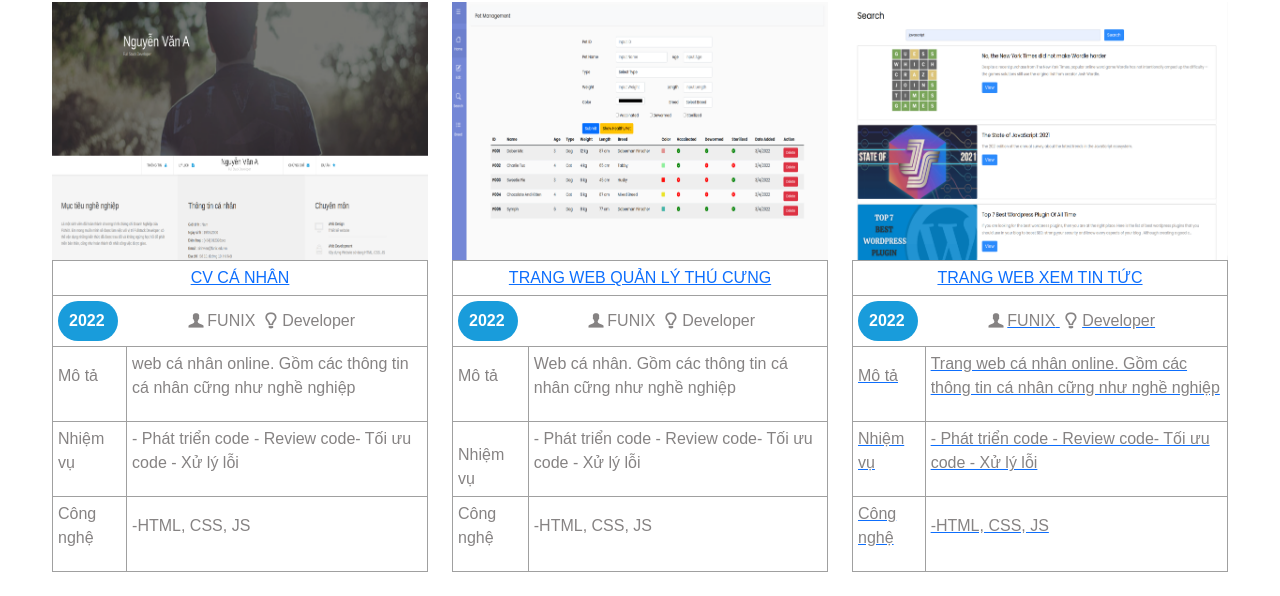
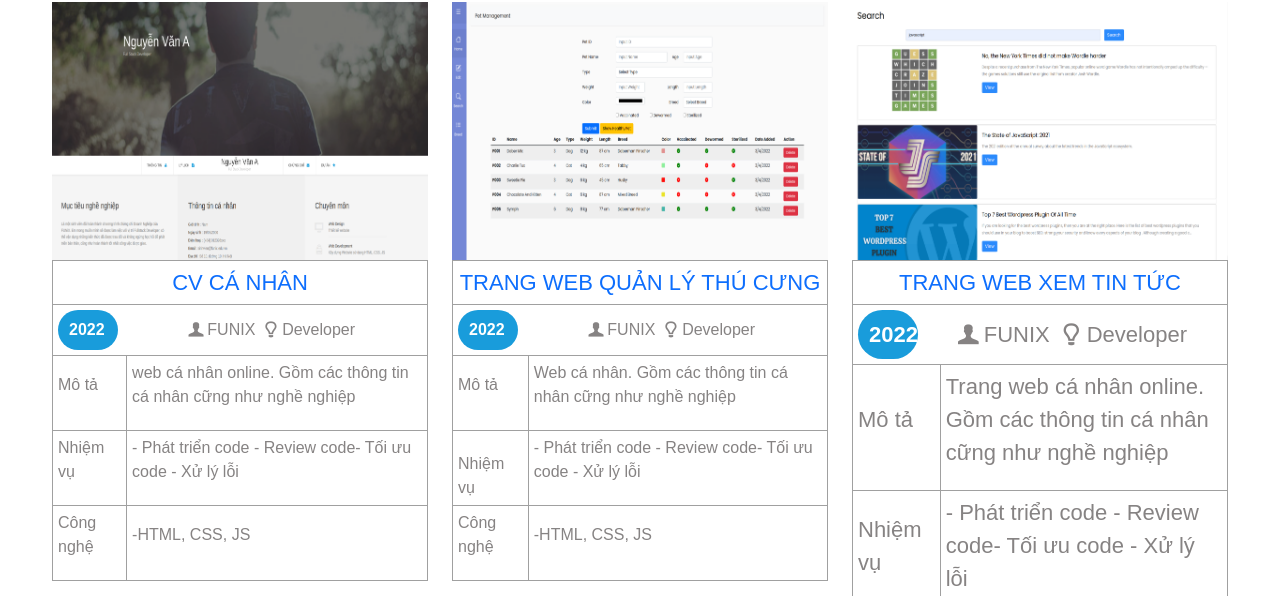
Before and after one commit to chintd/Assignment3.github.io-myCV, a plain HTML site: page index.html in a window 1280 px wide. Shown: the part 3069-3665 px from the top of the page. Drawn offline with nearby package versions, Linux system fonts and the light colour scheme.

Commit message:
Update laptop.css

```diff
--- a/css/laptop.css
+++ b/css/laptop.css
@@ -225,26 +225,7 @@
 }
 /* section certificate */
 
-/* #certificate .container{
-        display: grid;
-        grid-template-columns: repeat(2,1fr);
-        grid-template-rows: repeat(2,auto);
-        justify-content: center;
-        /* padding: 30px 50px;
 
-    } */
-/* .certificate-content-m{
-        padding: 0px;
-        display: flex;
-    } */
-/* .certificate-content{
-        display: flex;
-        padding-top: 44px;
-        gap: 24px;
-        padding-bottom: 44px ;
-        border-bottom: 1px solid #d6c08d;
-        line-height: 1.6;
-    } */
 .certificate-content:last-child {
   border-bottom: none;
 }
@@ -258,12 +239,6 @@
   margin-right: 13px;
 }
 /* section 4 du an */
-/* #project .container{
-        display: grid;
-        grid-template-columns: repeat(3,auto);
-        grid-template-rows: auto auto;
-        gap: 32px;
-    } */
 
 #project img {
   width: 100%;
@@ -291,33 +266,19 @@
   border: 1px solid #a0a0a0;
   border-collapse: collapse;
 }
-/* td > p {
-
-  width: calc(100% - 10px);
-} */
+#project a{
+  text-decoration:none;
+   font-size: 22px;
+  line-height: 1.5;
+  font-weight: 500;
+  margin-bottom: 0;
+}
 td,
 .project-content,
 .project-title {
   padding: 5px;
 }
-/* .row > * {
-  padding: 5px;
-  padding-right: 0;
-} */
-/* .project-title,
-.project-content {
-  border: 1px solid #a0a0a0;
-  border-bottom: unset;
-  padding: 8px;
-  align-items: center;
-}
-.project-title {
-  max-height: 123px;
-  height: auto;
-  text-align: center;
-  margin: 0;
-  width: 100%;
-}*/
+
 .project-content,
 .project-title {
   height: fit-content;
@@ -333,14 +294,13 @@
   position: relative;
   padding-bottom: 0;
 }
+#project a:hover,
 .footer div:hover,
 .footer i:hover {
   color: #199cdb;
   cursor: pointer;
 }
-/* .footer-link div:last-child{
-        text-align: start;
-    } */
+
 #footer .container {
   width: 100%;
 }
```
